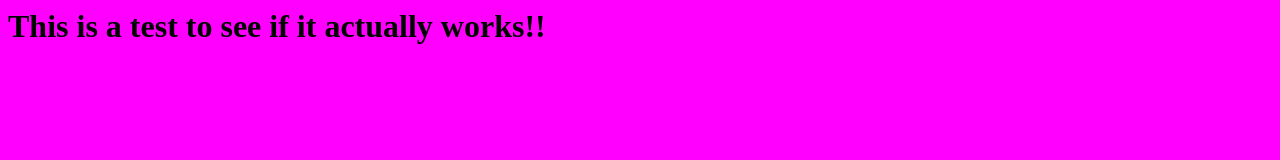
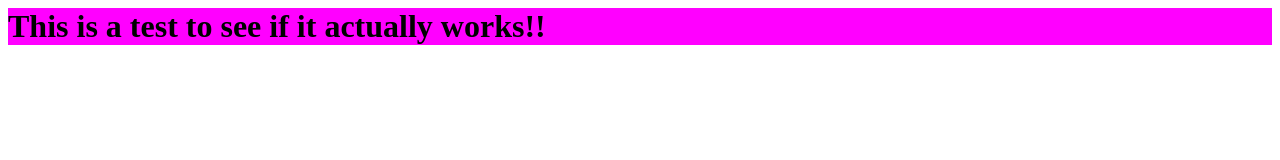
Before and after one commit to ElmUBZ/elmubz.github.io, a plain HTML site: page index.html in a window 1280 px wide. Drawn offline with Linux system fonts and the light colour scheme.

Commit message:
Update styles.css

```diff
--- a/styles.css
+++ b/styles.css
@@ -1,6 +1,6 @@
 body, nav, main, h1 {
   text-decoration: none;
 }
-body {
+main {
   background-color: magenta;
 }
```
